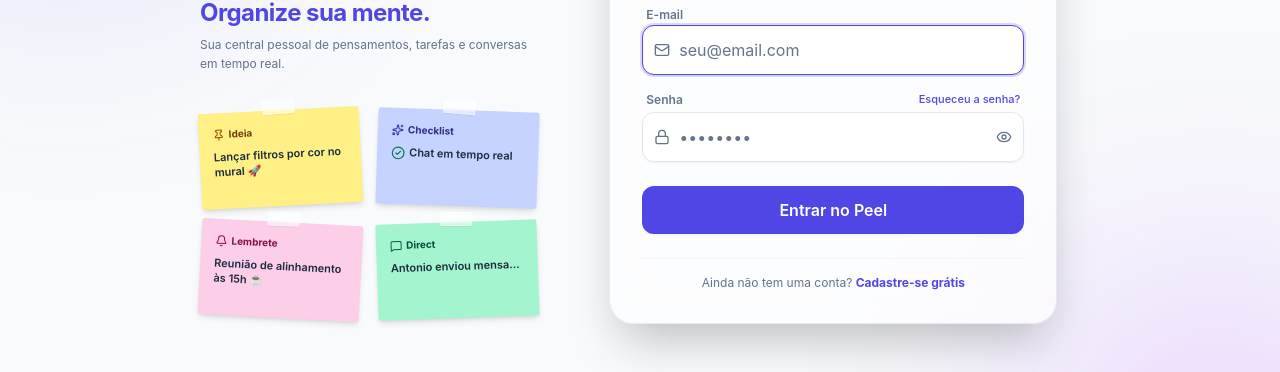
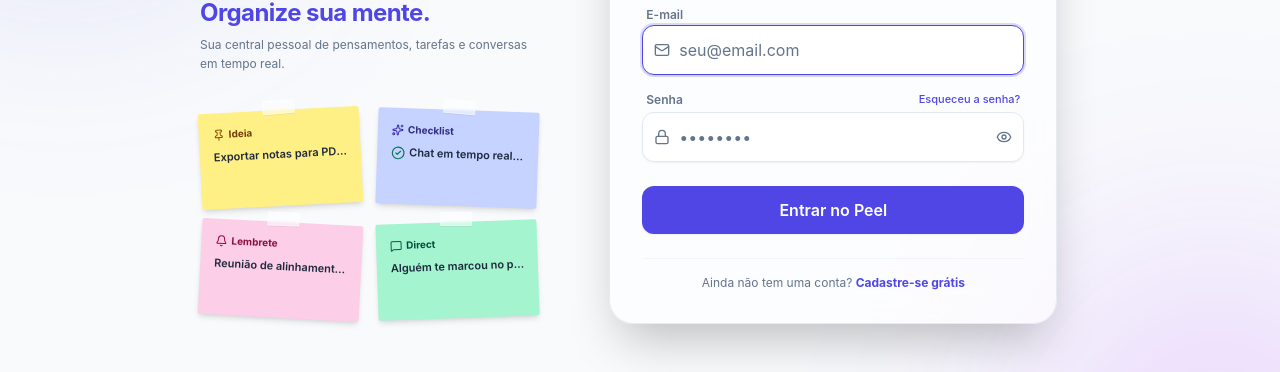
Before and after one commit to antoniolpcan/peel-app, a React (Vite) app: page /login in a window 1280 px wide. Shown: the part 292-664 px from the top of the page. Built offline with nearby package versions, Linux system fonts and the light colour scheme; no server answers.

Commit message:
style: change auth layout

```diff
--- a/src/components/auth/AuthLayout.tsx
+++ b/src/components/auth/AuthLayout.tsx
@@ -1,4 +1,4 @@
-import React from 'react';
+import React, { useState, useEffect } from 'react';
 import { Link } from 'react-router-dom';
 import { Sparkles, Pin, CheckCircle2, Bell, MessageSquare } from 'lucide-react';
 
@@ -11,6 +11,60 @@
   footerLinkTo: string;
 }
 
+const POSTIT_TYPES = {
+  ideia: {
+    label: 'Ideia',
+    icon: Pin,
+    cardBg: 'bg-yellow-200 dark:bg-yellow-300 text-slate-900',
+    headerText: 'text-yellow-900',
+    iconColor: 'text-yellow-800',
+    tapeClass: '-rotate-2',
+    rotateClass: '-rotate-3',
+  },
+  checklist: {
+    label: 'Checklist',
+    icon: Sparkles,
+    cardBg: 'bg-indigo-200 dark:bg-indigo-300 text-slate-900',
+    headerText: 'text-indigo-900',
+    iconColor: 'text-indigo-800',
+    tapeClass: 'rotate-3',
+    rotateClass: 'rotate-2',
+  },
+  lembrete: {
+    label: 'Lembrete',
+    icon: Bell,
+    cardBg: 'bg-pink-200 dark:bg-pink-300 text-slate-900',
+    headerText: 'text-pink-900',
+    iconColor: 'text-pink-800',
+    tapeClass: '-rotate-1',
+    rotateClass: 'rotate-3',
+  },
+  direct: {
+    label: 'Direct',
+    icon: MessageSquare,
+    cardBg: 'bg-emerald-200 dark:bg-emerald-300 text-slate-900',
+    headerText: 'text-emerald-900',
+    iconColor: 'text-emerald-800',
+    tapeClass: 'rotate-2',
+    rotateClass: '-rotate-2',
+  },
+};
+
+const SAMPLE_POSTITS = [
+  { type: 'ideia', text: 'Lançar filtros por cor no mural 🚀' },
+  { type: 'ideia', text: 'Criar modo escuro automático por horário 🌙' },
+  { type: 'ideia', text: 'Exportar notas para PDF em um clique 📄' },
+  { type: 'checklist', text: 'Chat em tempo real funcionando' },
+  { type: 'checklist', text: 'Refatorar chamadas do backend' },
+  { type: 'checklist', text: 'Testar responsividade no mobile 📱' },
+  { type: 'lembrete', text: 'Reunião de alinhamento às 15h ☕' },
+  { type: 'lembrete', text: 'Beber água e fazer uma pausa 💧' },
+  { type: 'lembrete', text: 'Comprar mais café para a semana ☕' },
+  { type: 'direct', text: 'Alguém enviou uma nova mensagem 💬' },
+  { type: 'direct', text: 'Alguém reagiu à sua nota "Sprint 3" ❤️' },
+  { type: 'direct', text: 'Alguém te marcou no post-it da equipe 📌' },
+];
+
 export function AuthLayout({
   children,
   title,
@@ -19,11 +73,28 @@
   footerLinkText,
   footerLinkTo,
 }: AuthLayoutProps) {
+  const [activeCards, setActiveCards] = useState<typeof SAMPLE_POSTITS>([]);
+
+  const shuffleCards = () => {
+    const types = ['ideia', 'checklist', 'lembrete', 'direct'];
+    const selected = types.map((type) => {
+      const filtered = SAMPLE_POSTITS.filter((item) => item.type === type);
+      return filtered[Math.floor(Math.random() * filtered.length)];
+    });
+    setActiveCards(selected);
+  };
+
+  useEffect(() => {
+    shuffleCards();
+  }, []);
+
   return (
     <div className="min-h-screen w-full bg-app-bg text-app-text flex items-center justify-center p-4 relative overflow-hidden selection:bg-app-accent selection:text-white">
       <div className="absolute -top-32 -left-32 w-96 h-96 bg-app-accent/20 rounded-full blur-[120px] pointer-events-none" />
       <div className="absolute -bottom-32 -right-32 w-96 h-96 bg-purple-600/15 rounded-full blur-[120px] pointer-events-none" />
+
       <div className="max-w-4xl w-full grid grid-cols-1 lg:grid-cols-12 gap-8 items-center relative z-10">
+
         <div className="hidden lg:flex lg:col-span-5 flex-col gap-6 p-2">
           <div className="flex items-center gap-2.5">
             <div className="w-10 h-10 rounded-2xl bg-app-accent flex items-center justify-center shadow-lg shadow-app-accent/30 text-white font-extrabold text-xl">
@@ -42,60 +113,35 @@
             </p>
           </div>
 
-          <div className="grid grid-cols-2 gap-4 pt-3">
-            <div className="relative p-3.5 bg-yellow-200 dark:bg-yellow-300 text-slate-900 rounded-xs -rotate-3 shadow-md hover:rotate-0 hover:scale-105 transition-all duration-300 flex flex-col justify-start gap-2 min-h-24">
-              <div className="absolute -top-2.5 left-1/2 -translate-x-1/2 w-8 h-3.5 bg-white/50 border border-white/40 backdrop-blur-[1px] -rotate-2 shadow-2xs pointer-events-none" />
+          <div className="grid grid-cols-2 gap-4 pt-3 relative">
+            {activeCards.map((card, index) => {
+              const config = POSTIT_TYPES[card.type as keyof typeof POSTIT_TYPES];
+              const Icon = config.icon;
 
-              <div className="flex items-center justify-between text-yellow-900 font-bold text-[10px]">
-                <span className="flex items-center gap-1">
-                  <Pin className="w-3 h-3 text-yellow-800" /> Ideia
-                </span>
-              </div>
-              <p className="text-[11px] font-semibold text-slate-800 leading-snug">
-                Lançar filtros por cor no mural 🚀
-              </p>
-            </div>
+              return (
+                <div
+                  key={index}
+                  className={`relative p-3.5 ${config.cardBg} ${config.rotateClass} rounded-xs shadow-md hover:rotate-0 hover:scale-105 transition-all duration-300 flex flex-col justify-start gap-2 min-h-24`}
+                >
+                  <div
+                    className={`absolute -top-2.5 left-1/2 -translate-x-1/2 w-8 h-3.5 bg-white/50 border border-white/40 backdrop-blur-[1px] ${config.tapeClass} shadow-2xs pointer-events-none`}
+                  />
 
-            <div className="relative p-3.5 bg-indigo-200 dark:bg-indigo-300 text-slate-900 rounded-xs rotate-2 shadow-md hover:rotate-0 hover:scale-105 transition-all duration-300 flex flex-col justify-start gap-2 min-h-24">
-              <div className="absolute -top-2.5 left-1/2 -translate-x-1/2 w-8 h-3.5 bg-white/50 border border-white/40 backdrop-blur-[1px] rotate-3 shadow-2xs pointer-events-none" />
+                  <div className={`flex items-center justify-between ${config.headerText} font-bold text-[10px]`}>
+                    <span className="flex items-center gap-1">
+                      <Icon className={`w-3 h-3 ${config.iconColor}`} /> {config.label}
+                    </span>
+                  </div>
 
-              <div className="flex items-center justify-between text-indigo-900 font-bold text-[10px]">
-                <span className="flex items-center gap-1">
-                  <Sparkles className="w-3 h-3 text-indigo-800" /> Checklist
-                </span>
-              </div>
-              <p className="text-[11px] font-semibold text-slate-800 flex items-center gap-1 leading-snug">
-                <CheckCircle2 className="w-3.5 h-3.5 text-emerald-700 shrink-0" />
-                Chat em tempo real
-              </p>
-            </div>
-
-            <div className="relative p-3.5 bg-pink-200 dark:bg-pink-300 text-slate-900 rounded-xs rotate-3 shadow-md hover:rotate-0 hover:scale-105 transition-all duration-300 flex flex-col justify-start gap-2 min-h-24">
-              <div className="absolute -top-2.5 left-1/2 -translate-x-1/2 w-8 h-3.5 bg-white/50 border border-white/40 backdrop-blur-[1px] -rotate-1 shadow-2xs pointer-events-none" />
-
-              <div className="flex items-center justify-between text-pink-900 font-bold text-[10px]">
-                <span className="flex items-center gap-1">
-                  <Bell className="w-3 h-3 text-pink-800" /> Lembrete
-                </span>
-              </div>
-              <p className="text-[11px] font-semibold text-slate-800 leading-snug">
-                Reunião de alinhamento às 15h ☕
-              </p>
-            </div>
-
-            <div className="relative p-3.5 bg-emerald-200 dark:bg-emerald-300 text-slate-900 rounded-xs -rotate-2 shadow-md hover:rotate-0 hover:scale-105 transition-all duration-300 flex flex-col justify-start gap-2 min-h-24">
-              <div className="absolute -top-2.5 left-1/2 -translate-x-1/2 w-8 h-3.5 bg-white/50 border border-white/40 backdrop-blur-[1px] rotate-2 shadow-2xs pointer-events-none" />
-
-              <div className="flex items-center justify-between text-emerald-900 font-bold text-[10px]">
-                <span className="flex items-center gap-1">
-                  <MessageSquare className="w-3 h-3 text-emerald-800" /> Direct
-                </span>
-              </div>
-              <p className="text-[11px] font-semibold text-slate-800 leading-snug truncate">
-                Antonio enviou mensagem 💬
-              </p>
-            </div>
-
+                  <p className="text-[11px] font-semibold text-slate-800 leading-snug flex items-center gap-1">
+                    {card.type === 'checklist' && (
+                      <CheckCircle2 className="w-3.5 h-3.5 text-emerald-700 shrink-0" />
+                    )}
+                    <span className="truncate">{card.text}</span>
+                  </p>
+                </div>
+              );
+            })}
           </div>
         </div>
 
@@ -110,11 +156,11 @@
               <h1 className="text-xl sm:text-2xl font-bold text-app-text tracking-tight">
                 {title}
               </h1>
-              <p className="text-xs text-app-muted mt-1">
-                {subtitle}
-              </p>
+              <p className="text-xs text-app-muted mt-1">{subtitle}</p>
             </div>
+
             {children}
+
             <div className="mt-6 pt-4 border-t border-app-border/40 text-center text-xs text-app-muted">
               {footerText}{' '}
               <Link
@@ -124,7 +170,6 @@
                 {footerLinkText}
               </Link>
             </div>
-
           </div>
         </div>
 
```
